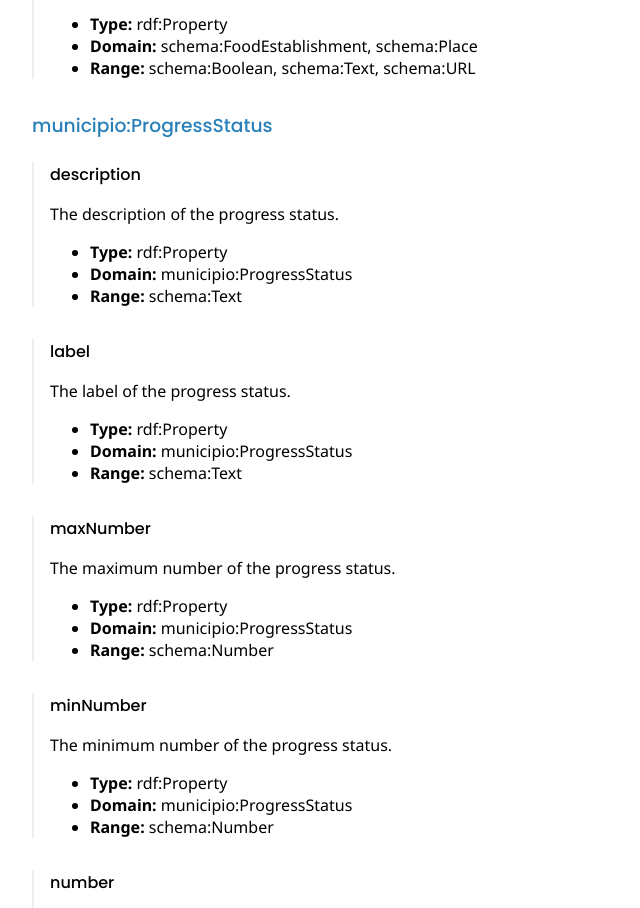
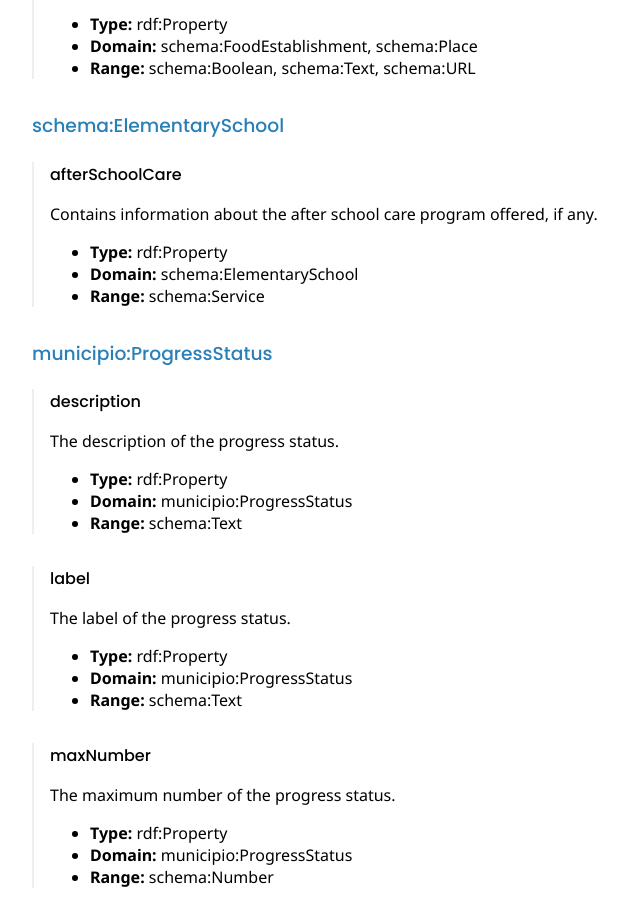
Before and after one commit to helsingborg-stad/schema, a plain HTML site: page index.html in a window 1280 px wide. Shown: the part 921-1829 px from the top of the page, without its empty margins (0-640 px from the left). Drawn offline with Linux system fonts and the light colour scheme.

Commit message:
feat: add afterSchoolCare to ElementarySchool

```diff
--- a/index.html
+++ b/index.html
@@ -85,7 +85,8 @@
     <h3>schema:FoodEstablishment</h3>
     <div class="property">
       <h4 id="schema:acceptsReservations">acceptsReservations</h4>
-    <p>Indicates whether a FoodEstablishment or Place accepts reservations. Values can be Boolean, a URL at which reservations can be made, or the strings 'Yes' or 'No'.</p>
+      <p>Indicates whether a FoodEstablishment or Place accepts reservations. Values can be Boolean, a URL at which
+        reservations can be made, or the strings 'Yes' or 'No'.</p>
       <ul>
         <li><b>Type:</b> rdf:Property</li>
         <li><b>Domain:</b> schema:FoodEstablishment, schema:Place</li>
@@ -99,11 +100,26 @@
     <h3>schema:Place</h3>
     <div class="property">
       <h4 id="schema:acceptsReservations">acceptsReservations</h4>
-    <p>Indicates whether a FoodEstablishment or Place accepts reservations. Values can be Boolean, a URL at which reservations can be made, or the strings 'Yes' or 'No'.</p>
+      <p>Indicates whether a FoodEstablishment or Place accepts reservations. Values can be Boolean, a URL at which
+        reservations can be made, or the strings 'Yes' or 'No'.</p>
       <ul>
         <li><b>Type:</b> rdf:Property</li>
         <li><b>Domain:</b> schema:FoodEstablishment, schema:Place</li>
         <li><b>Range:</b> schema:Boolean, schema:Text, schema:URL</li>
+      </ul>
+    </div>
+  </div>
+
+
+  <div class="domain-group">
+    <h3>schema:ElementarySchool</h3>
+    <div class="property">
+      <h4 id="schema:afterSchoolCare">afterSchoolCare</h4>
+      <p>Contains information about the after school care program offered, if any.</p>
+      <ul>
+        <li><b>Type:</b> rdf:Property</li>
+        <li><b>Domain:</b> schema:ElementarySchool</li>
+        <li><b>Range:</b> schema:Service</li>
       </ul>
     </div>
   </div>
@@ -172,7 +188,8 @@
     </div>
     <div class="property">
       <h4 id="municipio:physicalAccessibilityFeatures">physicalAccessibilityFeatures</h4>
-    <p>A list of physical features that are available at the event, e.g. wheelchair access. Multiple textual entries in a list are typically delimited by commas, or by repeating the property.</p>
+      <p>A list of physical features that are available at the event, e.g. wheelchair access. Multiple textual entries
+        in a list are typically delimited by commas, or by repeating the property.</p>
       <ul>
         <li><b>Type:</b> rdf:Property</li>
         <li><b>Domain:</b> schema:Event</li>
```
Also changed, not shown: 2 other files. Lines whose indentation alone changed are shown as unchanged.
